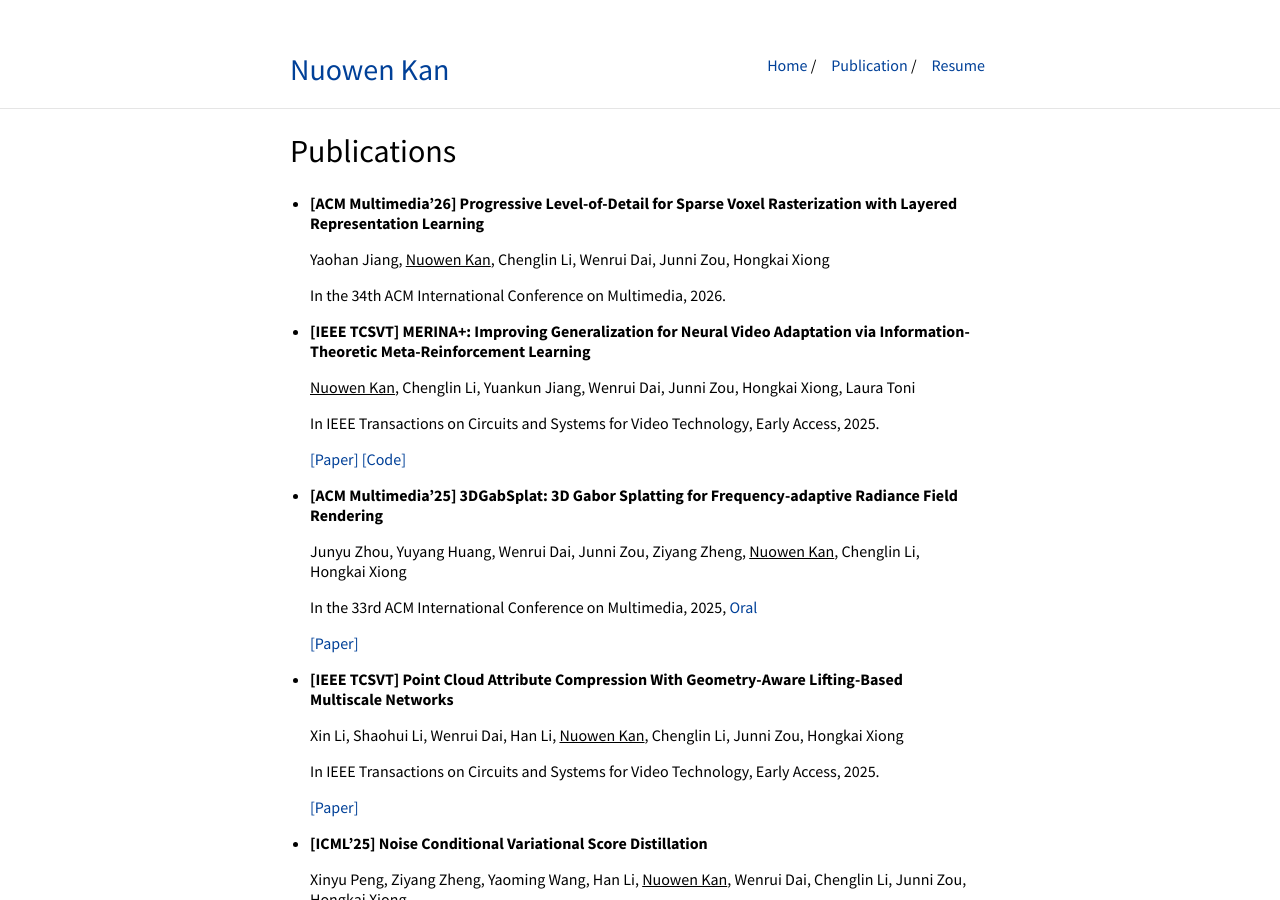
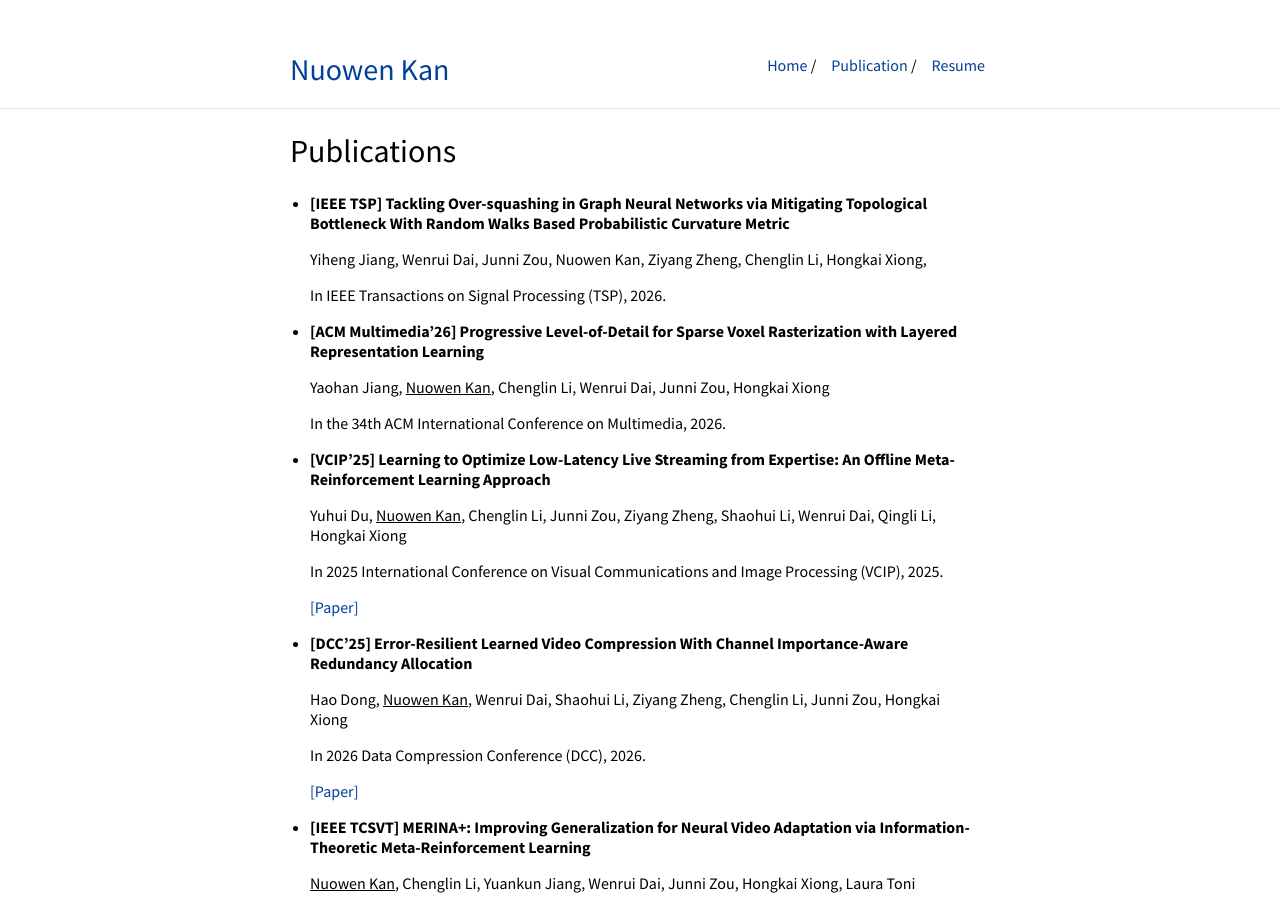
Before and after one commit to confiwent/AcademicPages, a Jekyll site: the page built from publication.md, in a window 1280 px wide and 900 px high. Built offline with Jekyll 4.4.1, drawn with Linux system fonts in a browser that asks for light colours.

Commit message:
update papers

```diff
--- a/publication.md
+++ b/publication.md
@@ -4,6 +4,14 @@ title: Publications
 ---
 
 # Publications
+- **[IEEE TSP] Tackling Over-squashing in Graph Neural Networks via Mitigating Topological Bottleneck With Random Walks Based Probabilistic Curvature Metric**
+
+  Yiheng Jiang, Wenrui Dai, Junni Zou, Nuowen Kan, Ziyang Zheng, Chenglin Li, Hongkai Xiong,
+
+  In IEEE Transactions on Signal Processing (TSP), 2026.
+
+  <!-- [\[Paper\]](https://ieeexplore.ieee.org/document/11121912) -->
+
 - **[ACM Multimedia'26] Progressive Level-of-Detail for Sparse Voxel Rasterization with Layered Representation Learning**
 
     Yaohan Jiang, <u>Nuowen Kan</u>, Chenglin Li, Wenrui Dai, Junni Zou, Hongkai Xiong
@@ -11,6 +19,22 @@ title: Publications
     In the 34th ACM International Conference on Multimedia, 2026.
 
     <!-- [\[Paper\]](https://dl.acm.org/doi/abs/10.1145/3746027.3754855) -->
+
+- **[VCIP'25] Learning to Optimize Low-Latency Live Streaming from Expertise: An Offline Meta-Reinforcement Learning Approach**
+
+    Yuhui Du, <u>Nuowen Kan</u>, Chenglin Li, Junni Zou, Ziyang Zheng, Shaohui Li, Wenrui Dai, Qingli Li, Hongkai Xiong
+
+    In 2025 International Conference on Visual Communications and Image Processing (VCIP), 2025.
+
+    [\[Paper\]](https://ieeexplore.ieee.org/abstract/document/11396796/)
+
+- **[DCC'25] Error-Resilient Learned Video Compression With Channel Importance-Aware Redundancy Allocation**
+
+    Hao Dong, <u>Nuowen Kan</u>, Wenrui Dai, Shaohui Li, Ziyang Zheng, Chenglin Li, Junni Zou, Hongkai Xiong
+
+    In 2026 Data Compression Conference (DCC), 2026.
+
+    [\[Paper\]](https://ieeexplore.ieee.org/abstract/document/11510458/)
 
 - **[IEEE TCSVT] MERINA+: Improving Generalization for Neural Video Adaptation via Information-Theoretic Meta-Reinforcement Learning**
 
```
Also changed, not shown: index.md (+7 -3 lines).
